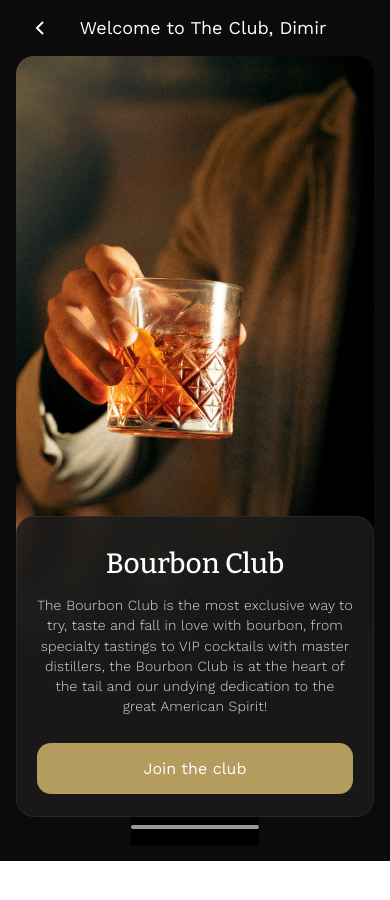
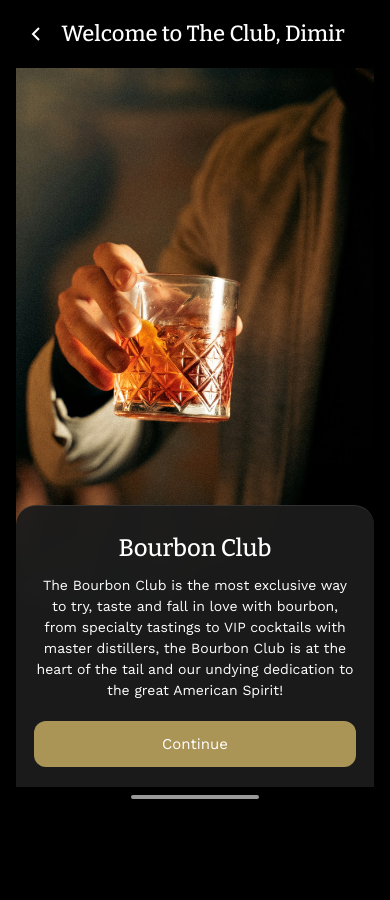
Before and after one commit to LaibaBatool3/Bourbon-app, a React (Vite) app: page /welcome in a window 390 px wide. Shown: the top 900 px of the page. Before the commit the page ends 861 px from the top, so only its background shows below. Built offline with nearby package versions, Linux system fonts and the light colour scheme.

Commit message:
first commit

```diff
--- a/src/pages/Welcome.css
+++ b/src/pages/Welcome.css
@@ -1,54 +1,64 @@
-
- .welcome-page {
+.welcome-page {
   min-height: 100vh;
   width: 100%;
-  background: #0b0b0b;
+  background: #000000;
   display: flex;
   flex-direction: column;
+  position: relative;
+  overflow-x: hidden;
 }
 
-
 .welcome-header {
-  height: 56px;
   display: flex;
   align-items: center;
   justify-content: space-between;
-  padding: 0 20px;
+  padding: 16px 20px;
+  width: 100%;
+  box-sizing: border-box;
+  background-color: #000000;
+  position: sticky;
+  top: 0;
+  z-index: 10;
 }
+
 .back-button {
   background: none;
   border: none;
-  padding: 6px;
+  padding: 8px;
   cursor: pointer;
   display: flex;
   align-items: center;
   justify-content: center;
   color: white;
-  transition: opacity 0.2s ease;
+  transition: opacity 0.3s ease;
 }
 
 .back-button:hover {
-  opacity: 0.75;
+  opacity: 0.7;
 }
 
 .chevron-icon {
   width: 24px;
   height: 24px;
+  color: white;
 }
 
 .welcome-title {
   color: white;
-  font-family: "Work Sans", sans-serif;
-  font-size: 18px;
+  font-family: "Bitter", serif;
   font-weight: 400;
+  font-style: normal;
+  font-size: 25px;
+  line-height: 100%;
+  letter-spacing: 0%;
   margin: 0;
   text-align: center;
+  flex: 1;
 }
 
 .header-spacer {
   width: 24px;
 }
-
 
 .welcome-main {
   position: relative;
@@ -56,39 +66,42 @@
   display: flex;
   flex-direction: column;
   align-items: center;
-  padding: 0 16px 16px;
+  padding: 0 20px 20px;
   box-sizing: border-box;
+  overflow-y: auto;
 }
-
 
 .hero {
   width: 100%;
-  max-width: 540px;
-  border-radius: 18px;
+  max-width: 100%;
+  border-radius: 0;
   overflow: hidden;
-  background: #111;
+  background: #000000;
+  margin-top: 0;
 }
 
 .hero-image {
   display: block;
   width: 100%;
-  height: 580px;
+  height: auto;
   object-fit: cover;
-  object-position: center 20%;
+  object-position: center;
 }
-
 
 .bottom-card {
   width: 100%;
-  max-width: 540px;
+  max-width: 100%;
   margin-top: -120px;
-  border-radius: 18px;
-  background: rgba(28, 28, 28, 0.85);
-  border: 1px solid rgba(255, 255, 255, 0.06);
-  padding: 22px 20px;
+  border-radius: 24px 24px 0 0;
+  background: rgba(28, 28, 28, 0.95);
+  border: none;
+  border-top: 1px solid rgba(255, 255, 255, 0.1);
+  padding: 32px 20px 24px;
   box-sizing: border-box;
-  backdrop-filter: blur(16px);
-  -webkit-backdrop-filter: blur(16px);
+  backdrop-filter: blur(20px);
+  -webkit-backdrop-filter: blur(20px);
+  position: relative;
+  z-index: 5;
 }
 
 .card-title {
@@ -97,49 +110,50 @@
   font-size: 28px;
   font-weight: 500;
   text-align: center;
-  margin: 4px 0 10px;
+  margin: 0 0 16px;
+  line-height: 1.2;
 }
 
 .card-body {
-  color: rgba(255, 255, 255, 0.85);
+  color: white;
   font-family: "Work Sans", sans-serif;
-  font-size: 14px;
-  font-weight: 300;
-  line-height: 1.45;
-  letter-spacing: 0.2px;
-  margin: 0 0 18px;
+  font-size: 15px;
+  font-weight: 400;
+  line-height: 1.5;
+  letter-spacing: 0%;
+  margin: 0 0 24px;
   text-align: center;
 }
 
-
-.join-button {
+.continue-button {
   width: 100%;
   padding: 16px;
   border: none;
-  border-radius: 14px;
-  background: #b49b5e;
+  border-radius: 12px;
+  background: #AA9456;
   color: white;
   font-family: "Work Sans", sans-serif;
   font-size: 16px;
   font-weight: 600;
   cursor: pointer;
-  transition: background-color 0.2s ease;
+  transition: background-color 0.3s ease;
 }
 
-.join-button:hover {
-  background: #a58d52;
+.continue-button:hover {
+  background: #988146;
 }
 
-.join-button:active {
-  background: #907a46;
+.continue-button:active {
+  background: #867038;
 }
-
 
 .home-indicator {
   display: flex;
   justify-content: center;
-  padding-top: 20px;
-  padding-bottom: 8px;
+  padding: 12px 0 16px;
+  background-color: #000000;
+  position: relative;
+  z-index: 1;
 }
 
 .indicator-bar {
@@ -149,35 +163,114 @@
   border-radius: 2px;
 }
 
+/* Mobile Responsive (430px width) */
+@media (max-width: 430px) {
+  .welcome-page {
+    min-height: 932px;
+  }
 
-@media (min-width: 768px) and (max-width: 1024px) {
   .welcome-header {
-    padding: 0 40px;
+    padding: 14px 16px;
+  }
+
+  .welcome-title {
+    font-size: 22px;
   }
 
   .welcome-main {
-    padding: 0 24px 20px;
+    padding: 0 16px 16px;
   }
 
   .hero-image {
-    height: 640px;
+    min-height: 400px;
   }
 
   .bottom-card {
-    margin-top: -140px;
-    padding: 26px 24px;
+    margin-top: -100px;
+    padding: 28px 18px 20px;
+    border-radius: 20px 20px 0 0;
+  }
+
+  .card-title {
+    font-size: 24px;
+    margin-bottom: 12px;
+  }
+
+  .card-body {
+    font-size: 14px;
+    margin-bottom: 20px;
+  }
+
+  .continue-button {
+    padding: 14px;
+    font-size: 15px;
+  }
+
+  .home-indicator {
+    padding: 8px 0 12px;
+  }
+}
+
+/* iPad Responsive (834px width) */
+@media (min-width: 768px) and (max-width: 834px) {
+  .welcome-page {
+    min-height: 1194px;
+    max-width: 834px;
+    margin: 0 auto;
+  }
+
+  .welcome-header {
+    padding: 20px 40px;
+  }
+
+  .welcome-title {
+    font-size: 25px;
+  }
+
+  .welcome-main {
+    padding: 0 40px 24px;
+  }
+
+  .hero {
+    border-radius: 0;
+  }
+
+  .hero-image {
+    min-height: 600px;
+  }
+
+  .bottom-card {
+    margin-top: -160px;
+    padding: 40px 32px 32px;
+    border-radius: 28px 28px 0 0;
+    max-width: 100%;
   }
 
   .card-title {
     font-size: 32px;
+    margin-bottom: 20px;
   }
 
   .card-body {
-    font-size: 15px;
+    font-size: 17px;
+    margin-bottom: 28px;
+    line-height: 1.6;
   }
 
-  .join-button {
+  .continue-button {
     padding: 18px;
     font-size: 18px;
   }
+
+  .home-indicator {
+    padding: 16px 0 20px;
+  }
 }
+
+/* Larger iPad/Desktop */
+@media (min-width: 835px) {
+  .welcome-page {
+    max-width: 834px;
+    margin: 0 auto;
+  }
+}
--- a/src/pages/Welcome.jsx
+++ b/src/pages/Welcome.jsx
@@ -1,4 +1,3 @@
-
 'use client'
 
 import "./Welcome.css"
@@ -52,11 +51,11 @@ function Welcome() {
           </p>
 
           <button
-            className="join-button"
+            className="continue-button"
             type="button"
             onClick={() => navigate("/single-barrel")}
           >
-            Join the club
+            Continue
           </button>
         </section>
 
```
